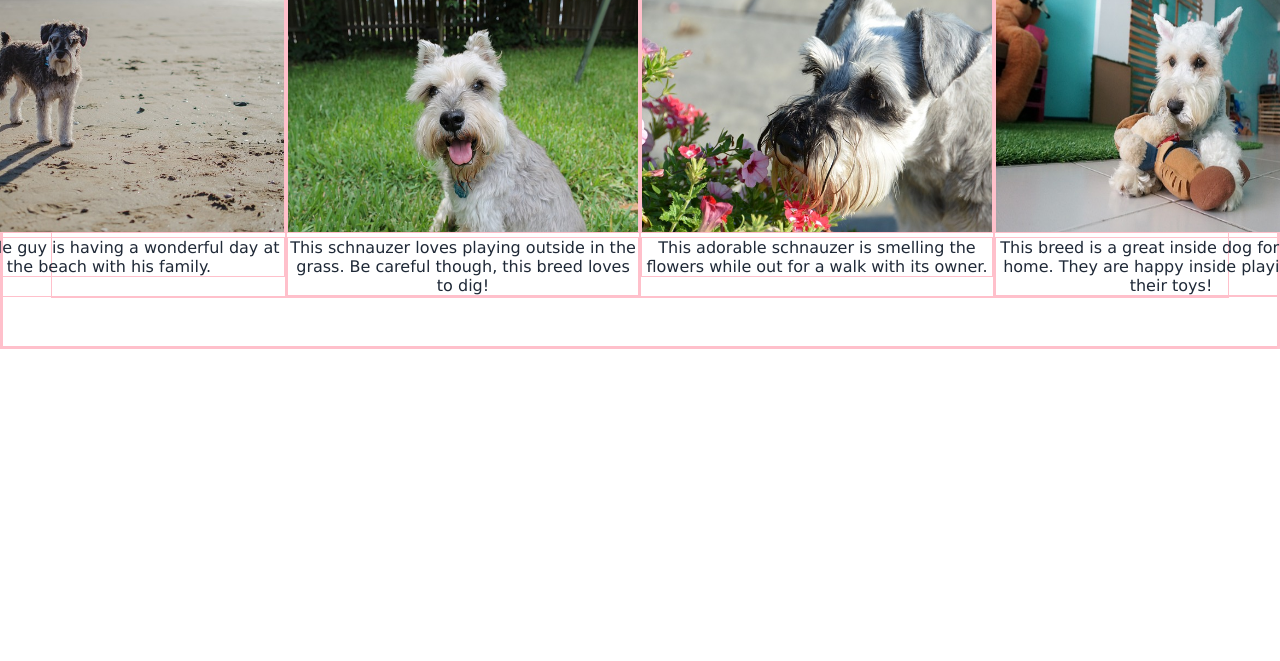
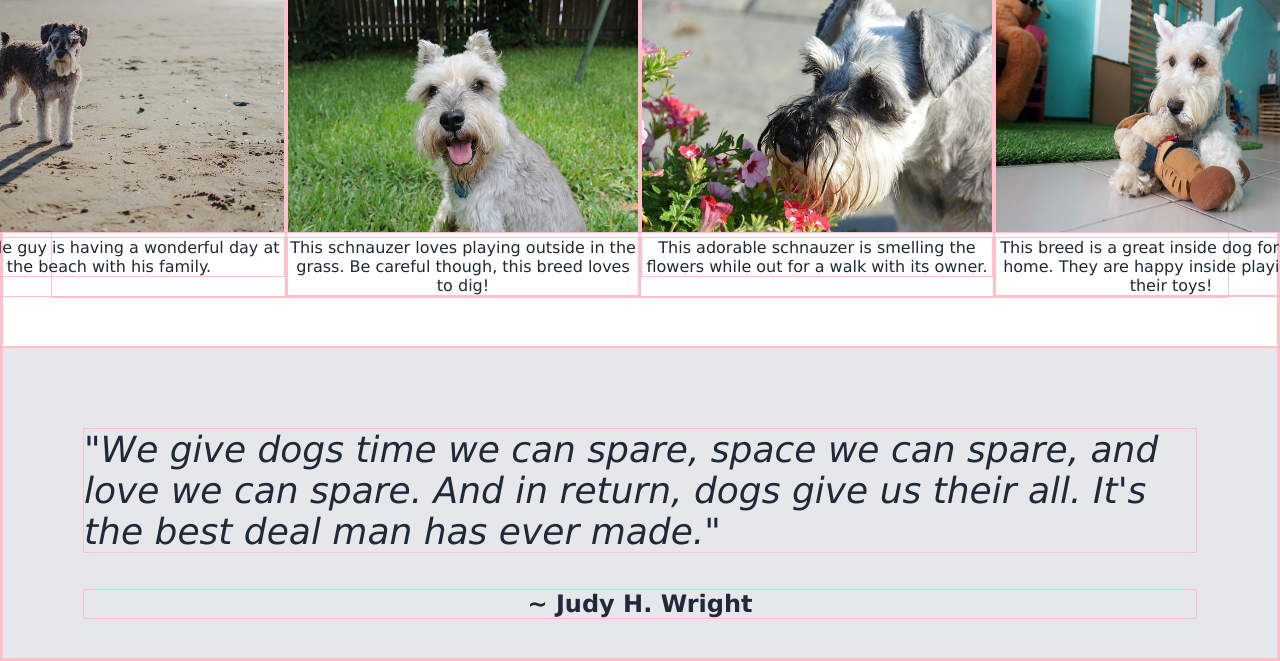
Before and after one commit to Amiriel01/landing-page, a plain HTML site: page index.html in a window 1280 px wide. Shown: the part 565-1226 px from the top of the page. Before the commit the page ends 914 px from the top, so only its background shows below. Drawn offline with Linux system fonts and the light colour scheme.

Commit message:
Completed the quote section of the page.

```diff
--- a/index.html
+++ b/index.html
@@ -59,6 +59,18 @@
             </div>
         </div>
     </div>
+    <div class="mid2">
+        <div class="quote">
+            "We give dogs time we can spare, space we can spare, and love we can spare. And in return, dogs give us
+            their all. It's the best deal man has ever made."
+        </div>
+        <div class="author">
+            ~ Judy H. Wright
+        </div>
+    </div>
+
+
+    </div>
 
 
 </body>
--- a/style.css
+++ b/style.css
@@ -108,3 +108,24 @@ button {
     flex-direction: row;
     width: 350px;
 }
+
+.mid2 {
+    background-color: #e5e7eb;
+    color: #1f2937;
+    padding: 5em;
+    height: 150px;
+
+}
+
+.quote {
+    font-size: 36px;
+    font-style: italic;
+    margin-bottom: 1em;
+}
+
+.author {
+    font-size: 24px;
+    font-weight: bold;
+    text-align: center;
+
+}
```
